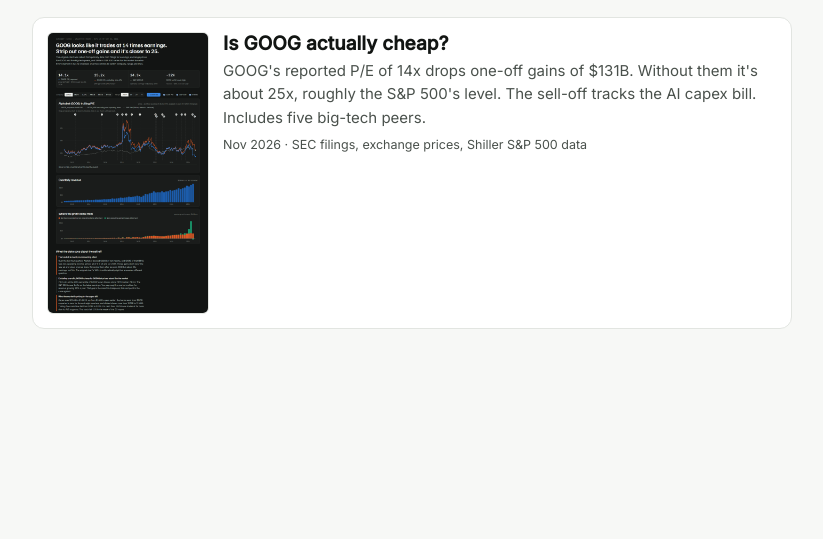
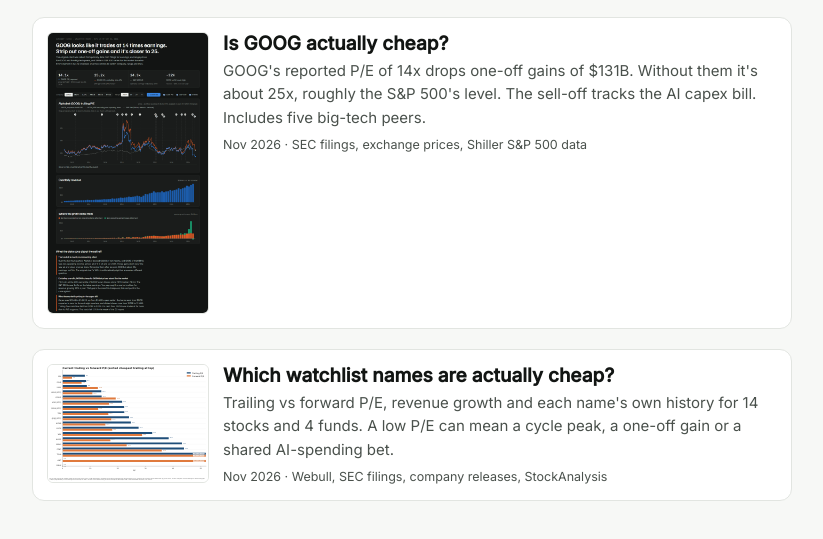
Before and after one commit to KarenMkrtchyan/Trading_Research, a plain HTML site: page index.html in a window 1280 px wide. Shown: the part 157-696 px from the top of the page, without its empty margins (228-1051 px from the left). Drawn offline with Linux system fonts and the light colour scheme; a web font is replaced by a local one.

Commit message:
Link watchlist valuation page from the index and README (4/4)

```diff
--- a/index.html
+++ b/index.html
@@ -32,6 +32,14 @@ a.study h2 { font: 600 19px "Familjen Grotesk", Inter, sans-serif; margin: 0 0 4
       <div class="meta">Nov 2026 · SEC filings, exchange prices, Shiller S&amp;P 500 data</div>
     </div>
   </a>
+  <a class="study" href="watchlist-valuation/">
+    <img src="watchlist-valuation/pe_snapshot.svg" alt="Trailing vs forward P/E for 18 watchlist tickers" style="background:#fff">
+    <div>
+      <h2>Which watchlist names are actually cheap?</h2>
+      <p>Trailing vs forward P/E, revenue growth and each name's own history for 14 stocks and 4 funds. A low P/E can mean a cycle peak, a one-off gain or a shared AI-spending bet.</p>
+      <div class="meta">Nov 2026 · Webull, SEC filings, company releases, StockAnalysis</div>
+    </div>
+  </a>
 </main>
 </body>
 </html>
```
Also changed, not shown: 1 other file.
